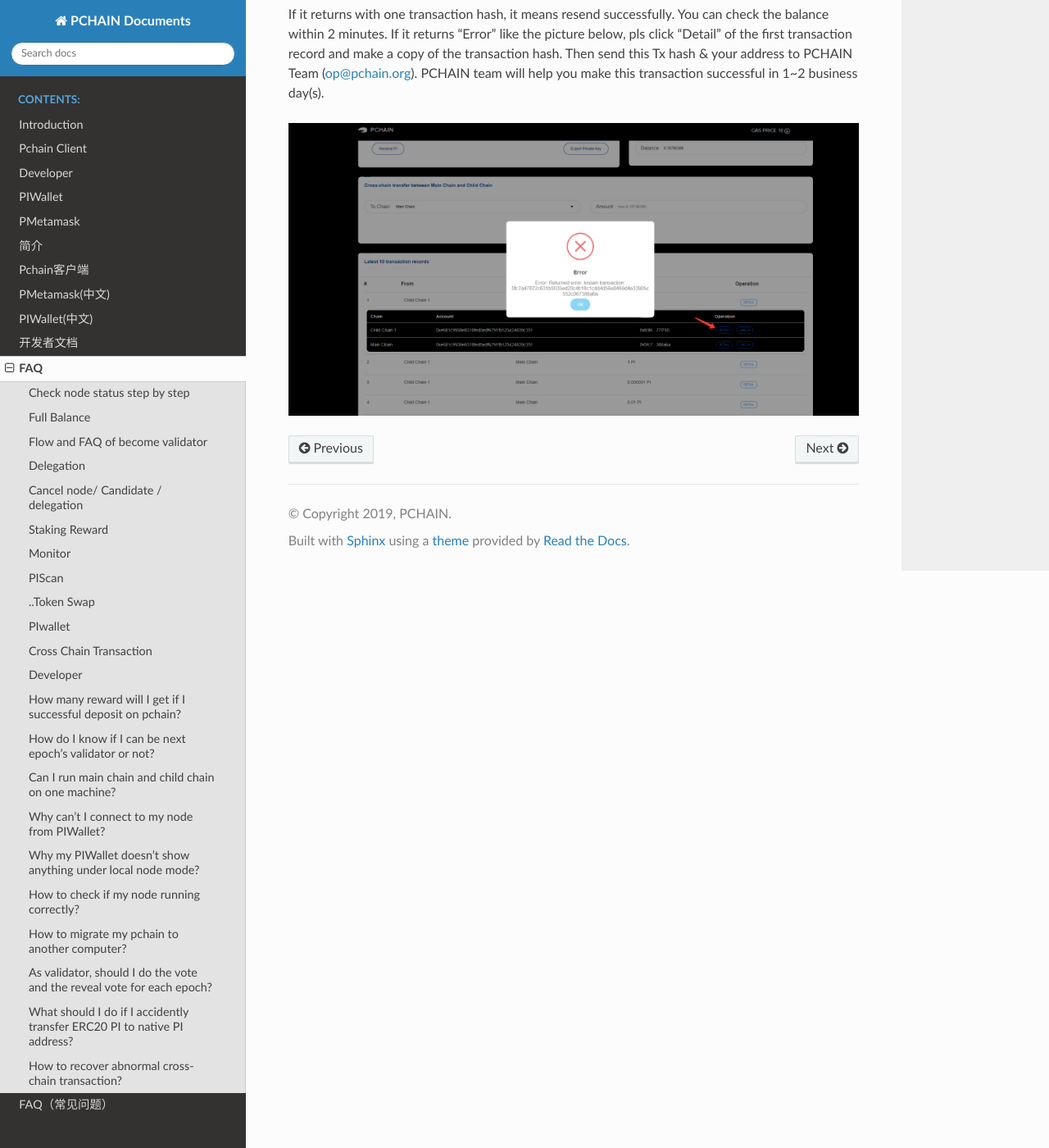
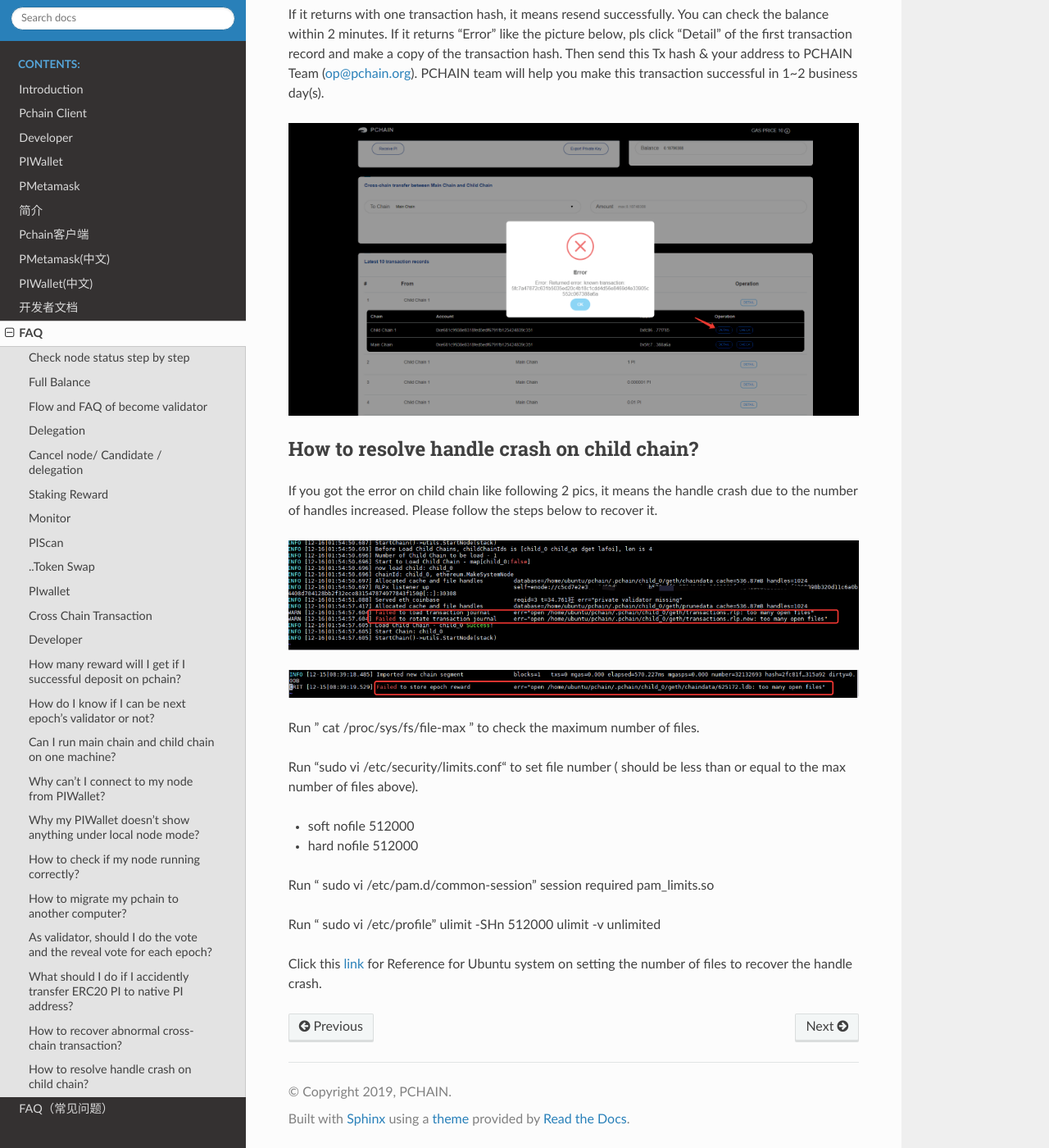
Before and after one commit to pchain-org/pchain-guide, a Sphinx documentation site: the page built from pchaindoc/source/FAQ/faq.rst, in a window 1280 px wide and 1400 px high, scrolled down 8131 px. Shown: the whole window at 82% size. Built offline with Sphinx 7.4.7 and the Read the Docs theme 2.0.0, drawn with Linux system fonts in a browser that asks for light colours; pages that are not in the unit, such as notebooks, are missing from menus.

Commit message:
update FAQ
update FAQ

```diff
--- a/pchaindoc/source/FAQ/faq.rst
+++ b/pchaindoc/source/FAQ/faq.rst
@@ -155,3 +155,30 @@
 If it returns “Error” like the picture below, pls click “Detail” of the first transaction record and make a copy of the transaction hash. Then send this Tx hash & your address to PCHAIN Team (op@pchain.org). PCHAIN team will help you make this transaction successful in 1~2 business day(s).
 
 .. image:: ../_static/q&a/recover6.png
+
+
+--------------------------------------------------
+How to resolve handle crash on child chain?
+--------------------------------------------------
+
+If you got the error on child chain like following 2 pics, it means the handle crash due to the number of handles increased.  Please follow the steps below to recover it.
+
+.. image:: ../_static/q&a/handlecrash1.png
+
+.. image:: ../_static/q&a/handlecrash2.png
+
+Run ” cat /proc/sys/fs/file-max ” to check the maximum number of files.
+
+Run “sudo vi /etc/security/limits.conf“ to set file number ( should be less than or equal to the max number of files above).
+
+* soft nofile 512000
+* hard nofile 512000
+
+Run “ sudo vi /etc/pam.d/common-session”
+session required pam_limits.so
+
+Run “ sudo vi /etc/profile”
+ulimit -SHn 512000
+ulimit -v unlimited
+
+Click this `link <https://medium.com/@muhammadtriwibowo/set-permanently-ulimit-n-open-files-in-ubuntu-4d61064429a>`_ for Reference for Ubuntu system on setting the number of files to recover the handle crash.
```
Also changed, not shown: pchaindoc/source/_static/q&a/handlecrash1.png (added), pchaindoc/source/_static/q&a/handlecrash2.png (added).
